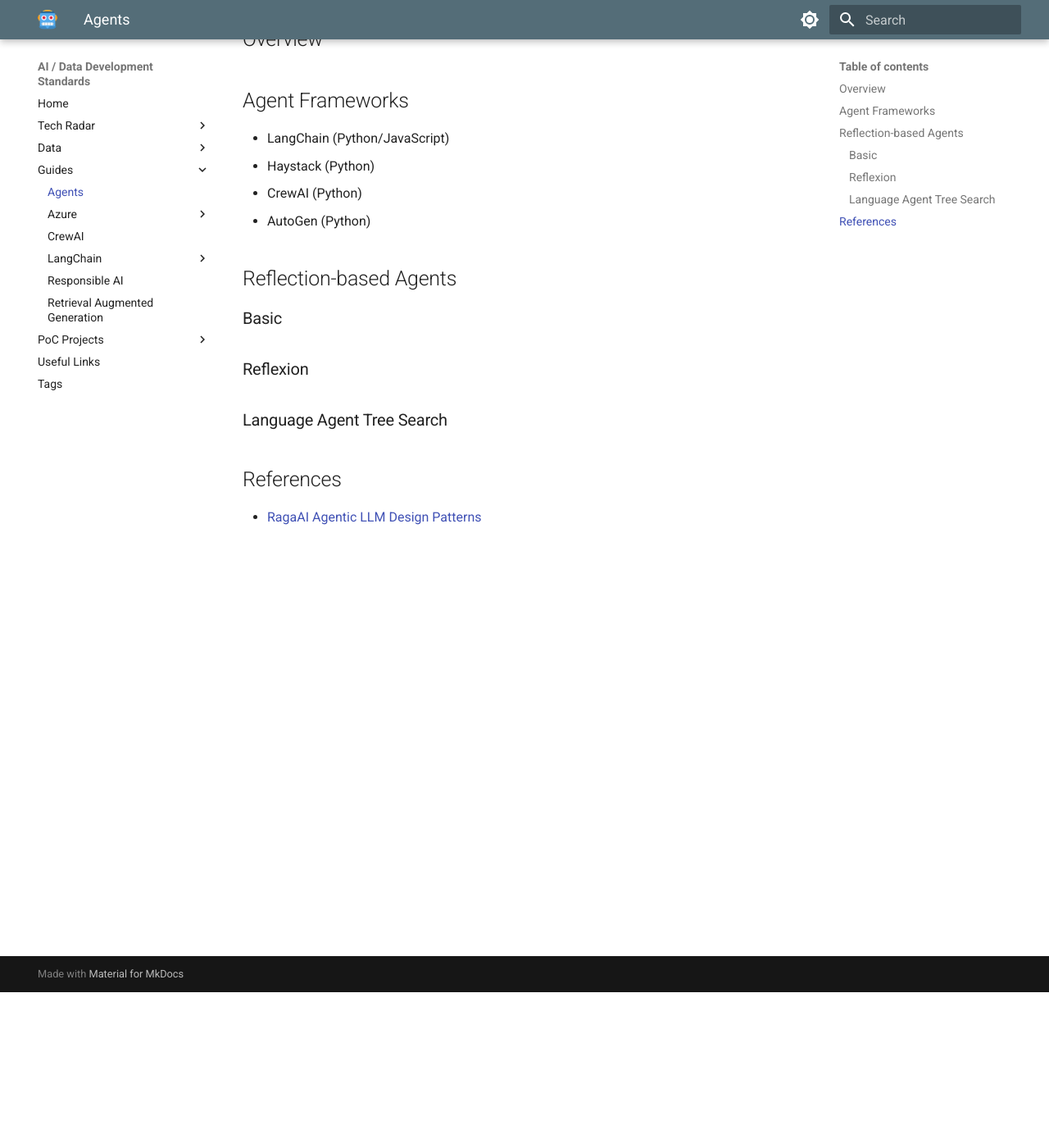
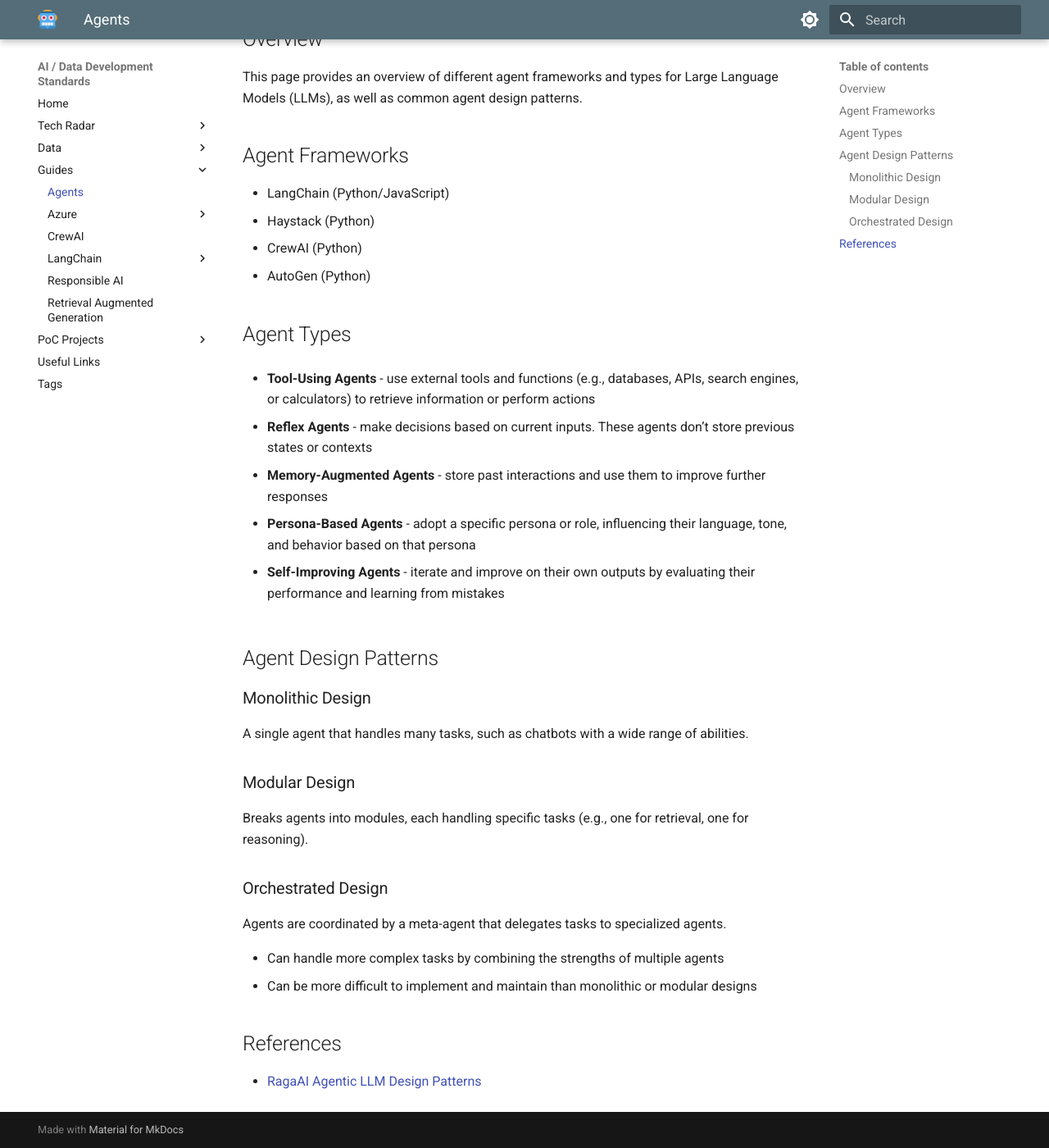
Before and after one commit to DEFRA/ai-data-development-standards, an MkDocs documentation site: the page built from docs/guides/agents.md, in a window 1280 px wide and 1400 px high, scrolled down 190 px. Shown: the whole window at 82% size. Built offline with MkDocs 1.6.1 and Material for MkDocs 9.7.7, drawn with Linux system fonts in a browser that asks for light colours; comment, search, counter and statistics services are not loaded.

Commit message:
add agent page

```diff
--- a/docs/guides/agents.md
+++ b/docs/guides/agents.md
@@ -7,6 +7,8 @@ tags:
 
 ## Overview
 
+This page provides an overview of different agent frameworks and types for Large Language Models (LLMs), as well as common agent design patterns.
+
 ## Agent Frameworks
 
 - LangChain (Python/JavaScript)
@@ -14,13 +16,34 @@ tags:
 - CrewAI (Python)
 - AutoGen (Python)
 
-## Reflection-based Agents
+## Agent Types
 
-### Basic
+- **Tool-Using Agents** - use external tools and functions (e.g., databases, APIs, search engines, or calculators) to retrieve information or perform actions
 
-### Reflexion
+- **Reflex Agents** - make decisions based on current inputs. These agents don’t store previous states or contexts
 
-### Language Agent Tree Search
+- **Memory-Augmented Agents** - store past interactions and use them to improve further responses
+
+- **Persona-Based Agents** - adopt a specific persona or role, influencing their language, tone, and behavior based on that persona
+
+- **Self-Improving Agents** - iterate and improve on their own outputs by evaluating their performance and learning from mistakes
+
+## Agent Design Patterns
+
+### Monolithic Design
+
+A single agent that handles many tasks, such as chatbots with a wide range of abilities.
+
+### Modular Design
+
+Breaks agents into modules, each handling specific tasks (e.g., one for retrieval, one for reasoning).
+
+### Orchestrated Design
+
+Agents are coordinated by a meta-agent that delegates tasks to specialized agents.
+
+- Can handle more complex tasks by combining the strengths of multiple agents
+- Can be more difficult to implement and maintain than monolithic or modular designs
 
 ## References
 
```
